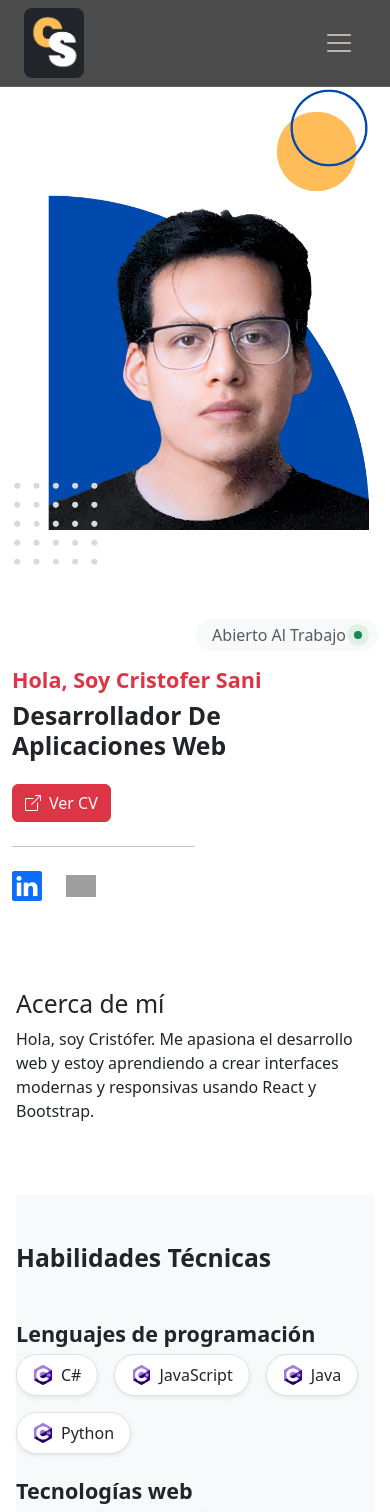
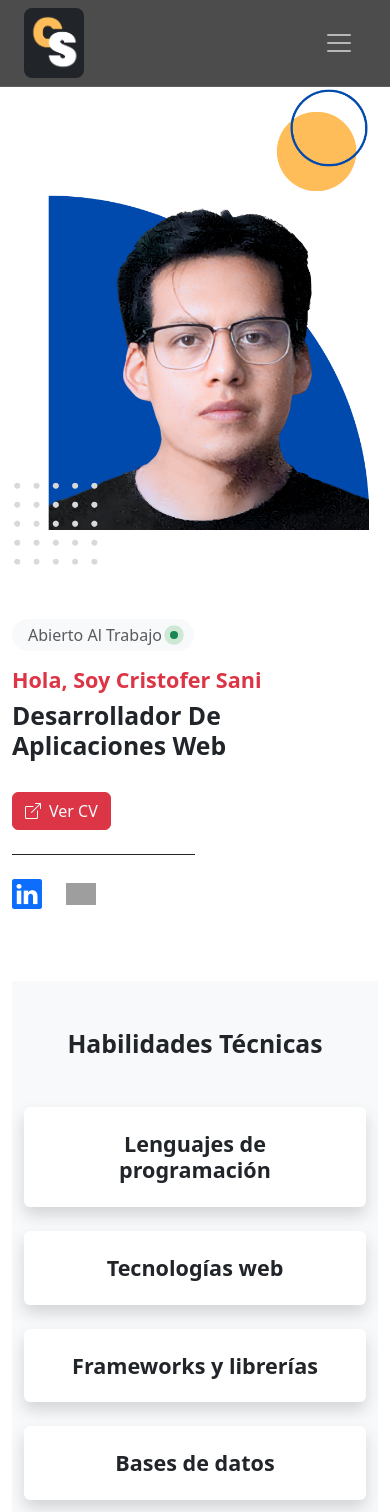
Before and after one commit to cristohub/Portfolio, a React (Vite) app: page / in a window 390 px wide. Shown: the top 1512 px of the page. Built offline with nearby package versions, Linux system fonts and the light colour scheme; grey boxes are pictures that could not be loaded.

Commit message:
update tecno

```diff
--- a/package.json
+++ b/package.json
@@ -12,8 +12,10 @@
   "dependencies": {
     "@emailjs/browser": "^4.4.1",
     "@popperjs/core": "^2.11.8",
+    "aos": "^2.3.4",
     "bootstrap": "^5.3.7",
     "bootstrap-icons": "^1.13.1",
+    "framer-motion": "^12.19.1",
     "lucide-react": "^0.518.0",
     "react": "^19.1.0",
     "react-dom": "^19.1.0",
--- a/src/components/Acerca.tsx
+++ b/src/components/Acerca.tsx
@@ -3,22 +3,7 @@ import Tecnologias from "./Tecnologias";
 const Acerca = () => {
   return (
     <section className="container py-4" id="acerca">
-      <div className="row">
-        <article
-          className="col-12 col-lg-6 mb-4 mb-lg-0"
-          style={{ padding: "1rem" }}
-        >
-          <h2>Acerca de mí</h2>
-          <p>
-            Hola, soy Cristófer. Me apasiona el desarrollo web y estoy
-            aprendiendo a crear interfaces modernas y responsivas usando React y
-            Bootstrap.
-          </p>
-        </article>
-        <div className="col-12 col-lg-6" style={{ padding: "1rem" }}>
-          <Tecnologias />
-        </div>
-      </div>
+      <Tecnologias />
     </section>
   );
 };
--- /dev/null
+++ b/src/components/Hero.tsx
@@ -0,0 +1,136 @@
+import React from "react";
+import { motion, Variants } from "framer-motion";
+import EstadoTrabajo from "./EstadoTrabajo";
+import cristoferImg from "../assets/images/cristofer-sani.png";
+
+const containerVariants: Variants = {
+  hidden: { opacity: 0 },
+  visible: {
+    opacity: 1,
+    transition: {
+      duration: 0.2, // fade rápido
+      when: "beforeChildren",
+      staggerChildren: 0.2,
+    },
+  },
+};
+
+const textVariants: Variants = {
+  hidden: { opacity: 0, y: 20, scale: 0.95 },
+  visible: {
+    opacity: 1,
+    y: 0,
+    scale: 1,
+    transition: { duration: 0.6, ease: "easeOut" },
+  },
+};
+
+const imageVariants: Variants = {
+  hidden: { opacity: 0 },
+  visible: {
+    opacity: 1,
+    transition: { duration: 1, ease: "easeOut" },
+  },
+};
+
+const Hero: React.FC = () => {
+  return (
+    <motion.section
+      id="inicio"
+      className="py-5"
+      variants={containerVariants}
+      initial="hidden"
+      animate="visible"
+    >
+      <div className="container-fluid">
+        <div className="row align-items-center">
+          {/* Imagen */}
+          <motion.div
+            className="col-12 col-md-6 text-center mb-4 mb-md-0"
+            variants={imageVariants}
+          >
+            <img
+              src={cristoferImg}
+              alt="Cristofer Sani"
+              className="img-fluid rounded"
+              style={{ maxWidth: "100%", height: "auto", objectFit: "cover" }}
+            />
+          </motion.div>
+
+          {/* Contenido */}
+          <motion.div className="col-12 col-md-4 " variants={textVariants}>
+            <div className="mt-4">
+              <EstadoTrabajo />
+            </div>
+
+            <motion.h1
+              className="text-danger fw-bold fs-4"
+              variants={textVariants}
+            >
+              Hola, Soy Cristofer Sani
+            </motion.h1>
+
+            <motion.h2
+              className="fs-2 fw-bolder text-dark"
+              variants={textVariants}
+            >
+              Desarrollador De Aplicaciones Web
+            </motion.h2>
+
+            <motion.div
+              className="mt-4 d-inline-flex align-items-center gap-2 fw-semibold"
+              variants={textVariants}
+            >
+              <a
+                href="https://drive.google.com/file/d/1NU1cn8mE2Sem37C2bEC05xvl3yGytzLQ/view?usp=sharing"
+                target="_blank"
+                rel="noopener noreferrer"
+                className="btn btn-danger text-light d-inline-flex align-items-center gap-2"
+              >
+                <i className="bi bi-box-arrow-up-right"></i>
+                Ver CV
+              </a>
+            </motion.div>
+
+            <motion.hr className="my-4 w-50" variants={textVariants} />
+
+            <motion.div
+              className="d-flex gap-4 align-items-center fs-3 "
+              variants={textVariants}
+            >
+              <a
+                href="https://linkedin.com/in/tuusuario"
+                target="_blank"
+                rel="noopener noreferrer"
+                className="text-primary d-flex align-items-center"
+                style={{ width: "30px", height: "30px" }}
+              >
+                <i className="bi bi-linkedin" style={{ fontSize: "30px" }}></i>
+              </a>
+
+              <a
+                href="mailto:tuemail@gmail.com"
+                target="_blank"
+                rel="noopener noreferrer"
+                className="d-flex align-items-center"
+                style={{ width: "30px", height: "30px" }}
+              >
+                <img
+                  src="https://upload.wikimedia.org/wikipedia/commons/4/4e/Gmail_Icon.png"
+                  alt="Gmail"
+                  style={{
+                    width: "100%",
+                    height: "100%",
+                    objectFit: "contain",
+                  }}
+                />
+              </a>
+            </motion.div>
+          </motion.div>
+        </div>
+      </div>
+    </motion.section>
+  );
+};
+
+export default Hero;
--- a/src/components/Tecnologias.tsx
+++ b/src/components/Tecnologias.tsx
@@ -1,28 +1,95 @@
-import React from "react";
+import React, { useState } from "react";
+import { motion, AnimatePresence } from "framer-motion";
 import BotonTecnologia from "./BotonTecnologia";
 import { categoriasTecnologias } from "../data/tecnologias";
 
 const Tecnologias: React.FC = () => {
+  const [selected, setSelected] = useState<string | null>(null);
+
   return (
     <article className="bg-light py-5">
-      <div className="">
-        <h2 className=" fw-bold mb-5">Habilidades Técnicas</h2>
-        <div className="row">
-          {categoriasTecnologias.map((categoria, index) => (
-            <div key={index} className="col-12 col-md-6 mb-4">
-              <h4 className="fw-semibold">{categoria.titulo}</h4>
-              <div className="d-flex flex-wrap gap-3 mt-2">
-                {categoria.tecnologias.map((tec, i) => (
-                  <BotonTecnologia
-                    key={i}
-                    nombre={tec.nombre}
-                    icono={tec.icono}
-                  />
-                ))}
+      <div className="container position-relative">
+        <h2 className="fw-bold mb-5 text-center">Habilidades Técnicas</h2>
+
+        <div className="row g-4 justify-content-center">
+          {categoriasTecnologias.map((categoria) => (
+            <motion.div
+              key={categoria.titulo}
+              layoutId={`card-${categoria.titulo}`}
+              className="col-12 col-sm-6 col-md-4 col-lg-3"
+              style={{ cursor: "pointer" }}
+              onClick={() => setSelected(categoria.titulo)}
+            >
+              <div className="bg-white p-4 rounded shadow h-100 d-flex align-items-center justify-content-center">
+                <h4 className="fw-semibold text-center mb-0">
+                  {categoria.titulo}
+                </h4>
               </div>
-            </div>
+            </motion.div>
           ))}
         </div>
+
+        <AnimatePresence>
+          {selected && (
+            <motion.div
+              key="modal-container"
+              initial={{ opacity: 0 }}
+              animate={{ opacity: 1 }}
+              exit={{ opacity: 0 }}
+              style={{
+                position: "fixed",
+                top: 0,
+                left: 0,
+                width: "100vw",
+                height: "100vh",
+                backgroundColor: "rgba(0,0,0,0.5)",
+                zIndex: 1000,
+                display: "flex",
+                alignItems: "center",
+                justifyContent: "center",
+                padding: "1rem",
+              }}
+              onClick={() => setSelected(null)}
+            >
+              {/* Evitar cerrar modal al click en el contenido */}
+              <motion.div
+                layoutId={`card-${selected}`}
+                className="bg-white p-4 rounded shadow"
+                style={{
+                  maxWidth: "600px",
+                  width: "100%",
+                  maxHeight: "80vh",
+                  overflowY: "auto",
+                }}
+                initial={{ opacity: 0, scale: 0.9 }}
+                animate={{ opacity: 1, scale: 1 }}
+                exit={{ opacity: 0, scale: 0.9 }}
+                onClick={(e) => e.stopPropagation()}
+              >
+                <button
+                  className="btn btn-danger mb-3"
+                  onClick={() => setSelected(null)}
+                >
+                  Cerrar
+                </button>
+
+                <h3 className="mb-4 text-center">{selected}</h3>
+
+                <div className="d-flex flex-wrap gap-3 justify-content-center">
+                  {categoriasTecnologias
+                    .find((cat) => cat.titulo === selected)
+                    ?.tecnologias.map((tec, i) => (
+                      <BotonTecnologia
+                        key={i}
+                        nombre={tec.nombre}
+                        icono={tec.icono}
+                      />
+                    ))}
+                </div>
+              </motion.div>
+            </motion.div>
+          )}
+        </AnimatePresence>
       </div>
     </article>
   );
--- a/src/pages/Home.tsx
+++ b/src/pages/Home.tsx
@@ -1,94 +1,15 @@
 import React from "react";
-import EstadoTrabajo from "../components/EstadoTrabajo";
-import cristoferImg from "../assets/images/cristofer-sani.png";
+
 import CallToAction from "../components/CallToAction";
 import ContactSection from "../components/ContactSection";
 import SliderProjects from "../components/SliderProjects";
 import Acerca from "../components/Acerca";
+import Hero from "../components/Hero";
 
 const Home: React.FC = () => {
   return (
     <>
-      <section id="inicio" className=" py-5">
-        <div className="container-fluid">
-          {" "}
-          {/* Aquí el contenedor */}
-          <div className="row align-items-center">
-            {/* Imagen */}
-            <div className="col-12 col-md-6 text-center mb-4 mb-md-0">
-              <img
-                src={cristoferImg}
-                alt="Cristofer Sani"
-                className="img-fluid rounded"
-                style={{
-                  maxWidth: "100%",
-                  height: "auto",
-                  objectFit: "cover",
-                }}
-              />
-            </div>
-
-            {/* Contenido */}
-            <div className="col-12 col-md-4 ">
-              <div className="mt-4 text-end">
-                <EstadoTrabajo />
-              </div>
-
-              <h1 className="text-danger fw-bold fs-4">
-                Hola, Soy Cristofer Sani
-              </h1>
-              <h2 className="fs-2 fw-bolder text-dark">
-                Desarrollador De Aplicaciones Web
-              </h2>
-
-              <div className="mt-4  d-flex align-items-center gap-2 fw-semibold">
-                <a
-                  href="https://drive.google.com/file/d/1NU1cn8mE2Sem37C2bEC05xvl3yGytzLQ/view?usp=sharing"
-                  target="_blank"
-                  rel="noopener noreferrer"
-                  className="btn btn-danger text-light d-inline-flex align-items-center gap-2"
-                >
-                  <i className="bi bi-box-arrow-up-right"></i>
-                  Ver CV
-                </a>
-              </div>
-
-              <hr className="my-4 w-50" />
-
-              <div className="d-flex gap-4 align-items-center fs-3">
-                <a
-                  href="https://linkedin.com/in/tuusuario"
-                  target="_blank"
-                  className="text-primary d-flex align-items-center"
-                  style={{ width: "30px", height: "30px" }}
-                >
-                  <i
-                    className="bi bi-linkedin"
-                    style={{ fontSize: "30px" }}
-                  ></i>
-                </a>
-
-                <a
-                  href="mailto:tuemail@gmail.com"
-                  target="_blank"
-                  className="d-flex align-items-center"
-                  style={{ width: "30px", height: "30px" }}
-                >
-                  <img
-                    src="https://upload.wikimedia.org/wikipedia/commons/4/4e/Gmail_Icon.png"
-                    alt="Gmail"
-                    style={{
-                      width: "100%",
-                      height: "100%",
-                      objectFit: "contain",
-                    }}
-                  />
-                </a>
-              </div>
-            </div>
-          </div>
-        </div>
-      </section>
+      <Hero />
 
       <Acerca />
 
```
Also changed, not shown: 1 other file (tests, documents, lock files or other folders).
